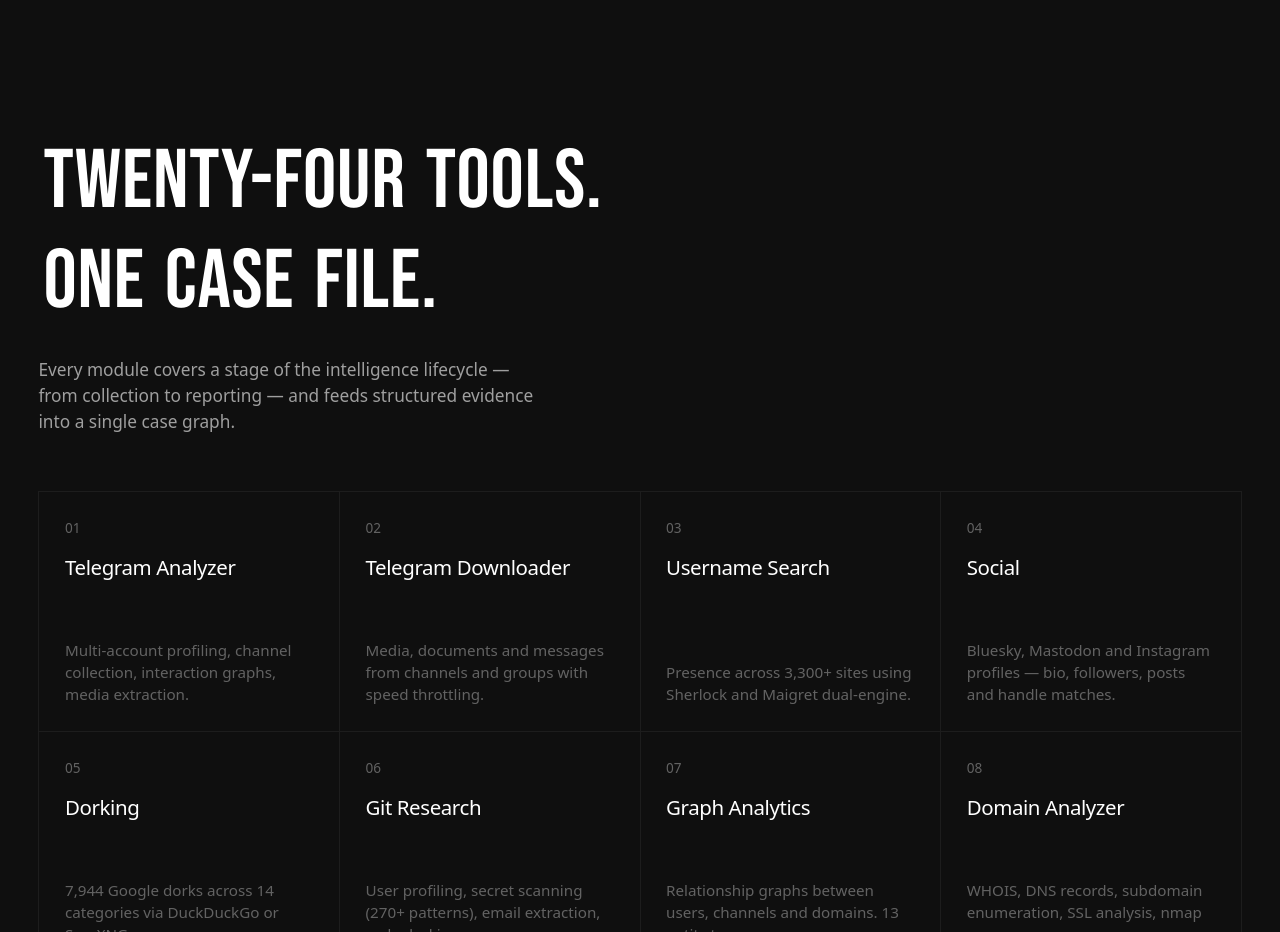
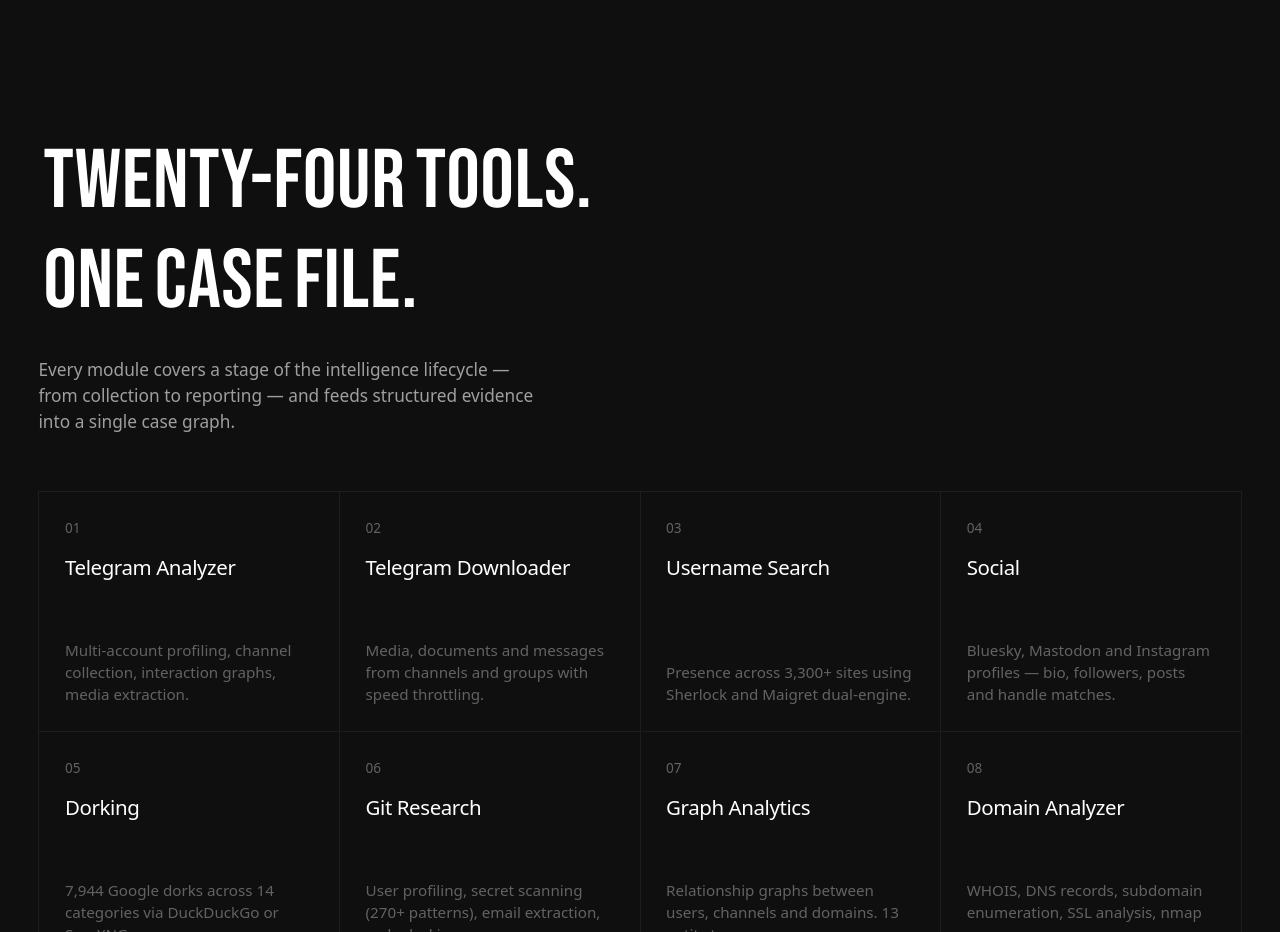
Before and after one commit to Nighty3098/SkyFallWebPage, a React (Vite) app: page / in a window 1280 px wide. Shown: the part 5420-6352 px from the top of the page. Built offline with nearby package versions, Linux system fonts and the light colour scheme; a web font is replaced by a local one.

Commit message:
fix(ui): remove extra gap between words
Drop the redundant margin-right on word spans in RevealText and Manifesto; the built-in padding already provides the spacing.

```diff
--- a/src/components/RevealText.module.css
+++ b/src/components/RevealText.module.css
@@ -7,7 +7,6 @@
   position: relative;
   display: inline-block;
   padding: 0.08em 0.06em;
-  margin-right: 0.12em;
 }
 
 .block {
--- a/src/sections/Manifesto.module.css
+++ b/src/sections/Manifesto.module.css
@@ -79,7 +79,6 @@
   position: relative;
   display: inline-block;
   padding: 0.08em 0.06em;
-  margin-right: 0.12em;
 }
 
 .wordBlock {
```
